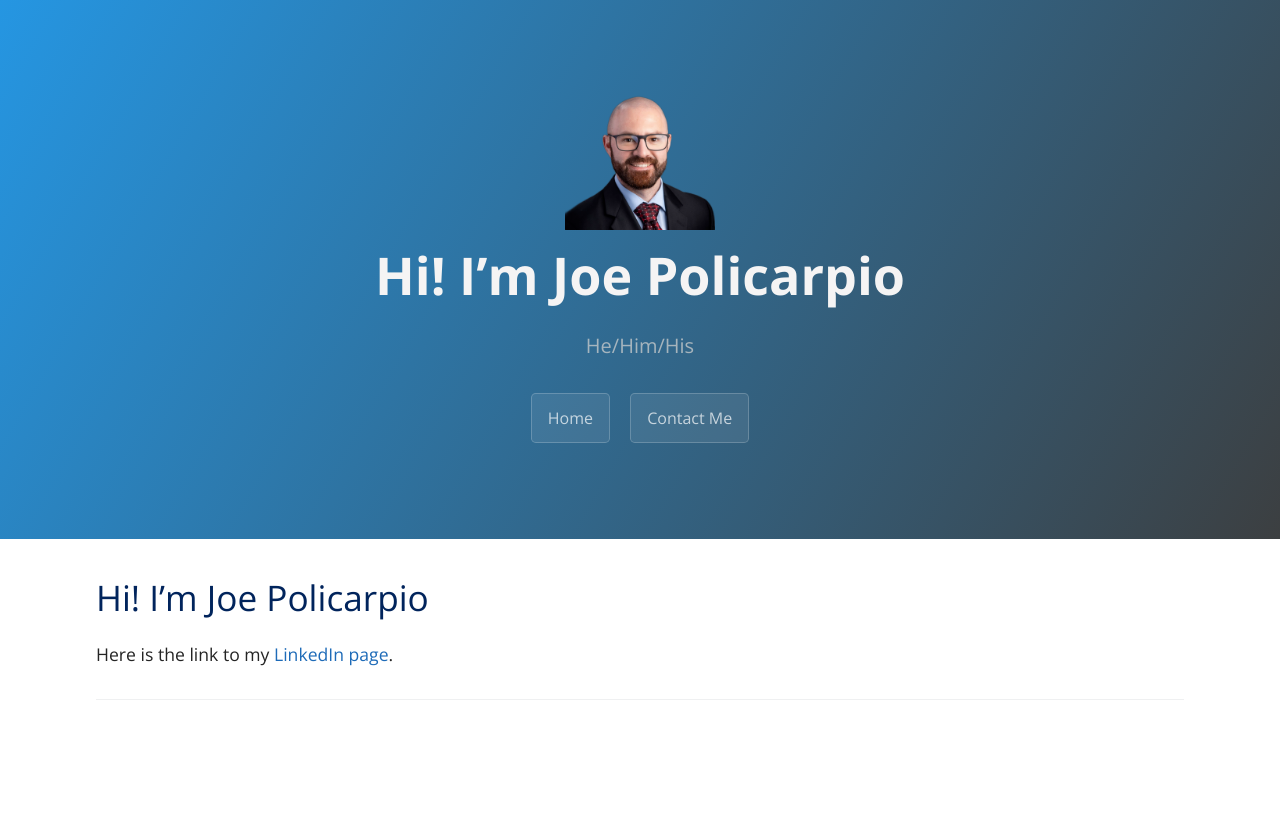
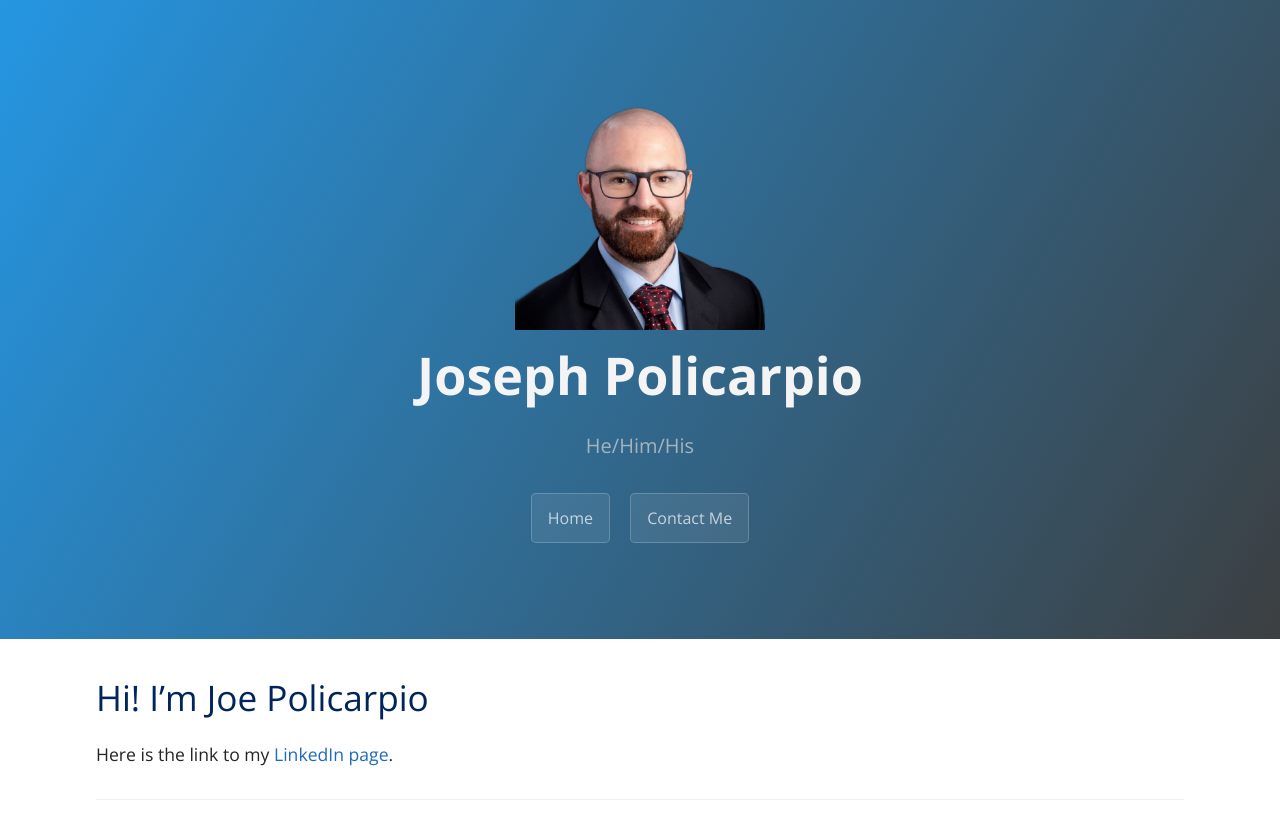
Before and after one commit to jopeo/joepo, a Jekyll site: the page built from index.md, in a window 1280 px wide. Shown: the top 839 px of the page. Built offline with Jekyll 4.4.1, drawn with Linux system fonts in a browser that asks for light colours; our own code applies the rules of GitHub Pages for plain Markdown files.

Commit message:
updated 1614

```diff
--- a/_layouts/template.html
+++ b/_layouts/template.html
@@ -16,8 +16,8 @@
 
     <header class="page-header" role="banner">
       <img src="../Images/jp.png"
-      height="150"
-      width="150">
+      height="250"
+      width="250">
       <h1 class="project-name" style="color:#F5F4F4">{{ page.title | default: site.title | default: site.github.repository_name }}</h1>
       <h2 class="project-tagline" style="color:#D7D5D2">{{ page.description | default: site.description | default: site.github.project_tagline }}</h2>
 <!--        {% for page in site.pages %}-->
--- a/index.md
+++ b/index.md
@@ -1,4 +1,5 @@
 ---
+title: Joseph Policarpio
 layout: template
 filename: index
 ---
```
